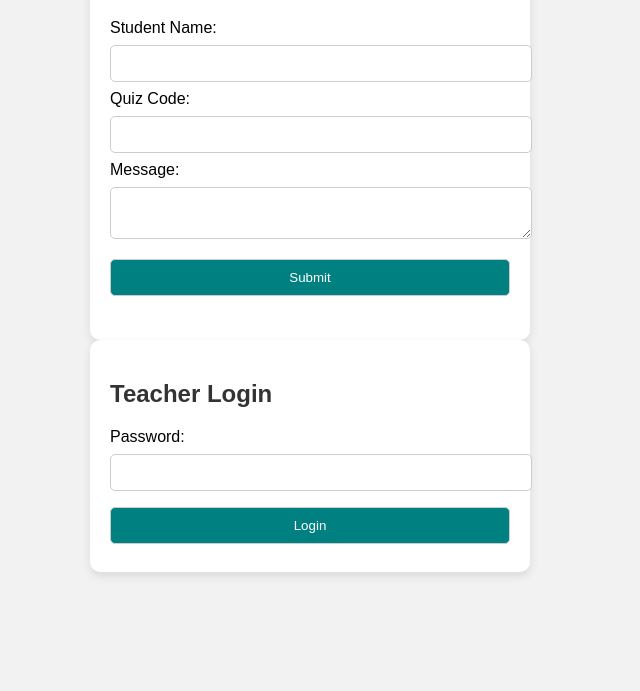
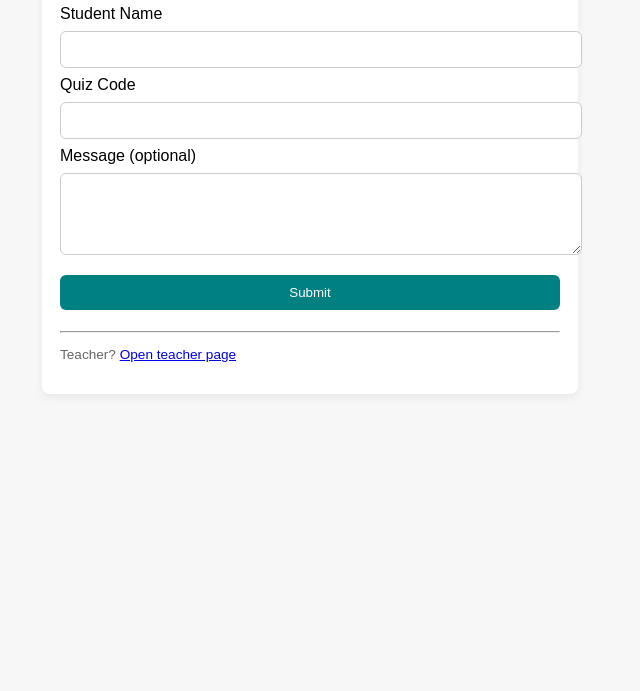
Before and after one commit to MuhammadHammadWaheed/studentsquiz, a plain HTML site: page index.html in a window 1280 px wide. Shown: the part 109-800 px from the top of the page, without its empty margins (330-970 px from the left). Drawn offline with Linux system fonts and the light colour scheme.

Commit message:
Update index.html

```diff
--- a/index.html
+++ b/index.html
@@ -1,101 +1,55 @@
 <!DOCTYPE html>
-<html lang="en">
+<html>
   <head>
-  <meta charset="UTF-8">
-  <title>Quiz Code Submission</title>
+    <base target="_top">
+    <meta charset="utf-8">
+    <title>Quiz Submission</title>
     <style>
-    body { font-family: Arial, sans-serif; margin: 40px; background: #f2f2f2; }
-    h2 { color: #333; }
-    .container { background: white; padding: 20px; border-radius: 10px; max-width: 400px; margin: auto; box-shadow: 0 4px 10px rgba(0,0,0,0.1);}
-    input, textarea, button { width: 100%; padding: 10px; margin: 8px 0; border: 1px solid #ccc; border-radius: 5px; }
-    button { background: teal; color: white; cursor: pointer; }
-    button:hover { background: darkcyan; }
-    .hidden { display: none; }
+      body{font-family:Arial; padding:20px; background:#f7f7f7}
+      .card{max-width:500px;margin:auto;background:#fff;padding:18px;border-radius:8px;box-shadow:0 4px 10px rgba(0,0,0,0.06)}
+      input, textarea, button{width:100%;padding:10px;margin:8px 0;border:1px solid #ccc;border-radius:6px}
+      button{background:teal;color:#fff;border:none;cursor:pointer}
+      .muted{font-size:0.85rem;color:#666}
     </style>
   </head>
   <body>
-
-<div class="container" id="studentForm">
+    <div class="card">
       <h2>Quiz Submission</h2>
-  <label>Student Name:</label>
-  <input type="text" id="name" required>
-
-  <label>Quiz Code:</label>
-  <input type="text" id="code" required>
-
-  <label>Message:</label>
-  <textarea id="msg"></textarea>
-
-  <button onclick="submitQuiz()">Submit</button>
-  <p id="confirmation" style="color:green;"></p>
-</div>
-
-<div class="container hidden" id="teacherLogin">
-  <h2>Teacher Login</h2>
-  <label>Password:</label>
-  <input type="password" id="password">
-  <button onclick="checkPassword()">Login</button>
-</div>
-
-<div class="container hidden" id="teacherPage">
-  <h2>Student Submissions</h2>
-  <div id="submissions"></div>
-  <button onclick="logout()">Logout</button>
+      <label>Student Name</label>
+      <input id="name" type="text">
+      <label>Quiz Code</label>
+      <input id="code" type="text">
+      <label>Message (optional)</label>
+      <textarea id="msg" rows="4"></textarea>
+      <button onclick="submitForm()">Submit</button>
+      <p id="status" class="muted"></p>
+      <hr>
+      <p class="muted">Teacher? <a href="?page=teacher" target="_blank">Open teacher page</a></p>
     </div>
 
     <script>
-  const PASSWORD = "secret123"; // change password here
+      function submitForm(){
+        const name = document.getElementById('name').value.trim();
+        const code = document.getElementById('code').value.trim();
+        const msg = document.getElementById('msg').value.trim();
+        const statusEl = document.getElementById('status');
 
-  function submitQuiz() {
-    let name = document.getElementById("name").value;
-    let code = document.getElementById("code").value;
-    let msg = document.getElementById("msg").value;
-
-    if(name === "" || code === "") {
-      alert("Name and Code are required!");
+        if(!name || !code){
+          alert('Name and Code required');
           return;
         }
-
-    let submissions = JSON.parse(localStorage.getItem("quizSubmissions")) || [];
-    submissions.push({name, code, msg, time: new Date().toLocaleString()});
-    localStorage.setItem("quizSubmissions", JSON.stringify(submissions));
-
-    document.getElementById("confirmation").innerText = "✅ Submitted successfully!";
-    document.getElementById("name").value = "";
-    document.getElementById("code").value = "";
-    document.getElementById("msg").value = "";
+        statusEl.textContent = 'Submitting...';
+        google.script.run.withSuccessHandler(function(res){
+          if(res.status === 'OK'){
+            statusEl.textContent = 'Submitted — thanks!';
+            document.getElementById('name').value = '';
+            document.getElementById('code').value = '';
+            document.getElementById('msg').value = '';
+          } else {
+            statusEl.textContent = 'Error: ' + (res.message || 'unknown');
           }
-
-  function checkPassword() {
-    let pass = document.getElementById("password").value;
-    if(pass === PASSWORD) {
-      document.getElementById("teacherLogin").classList.add("hidden");
-      document.getElementById("teacherPage").classList.remove("hidden");
-      showSubmissions();
-    } else {
-      alert("Wrong password!");
-    }
-  }
-
-  function showSubmissions() {
-    let submissions = JSON.parse(localStorage.getItem("quizSubmissions")) || [];
-    let html = "";
-    submissions.forEach((s, i) => {
-      html += `<p><b>${i+1}. ${s.name}</b> (Code: ${s.code})<br>Message: ${s.msg}<br><small>${s.time}</small></p><hr>`;
-    });
-    document.getElementById("submissions").innerHTML = html || "No submissions yet.";
-  }
-
-  function logout() {
-    document.getElementById("teacherPage").classList.add("hidden");
-    document.getElementById("teacherLogin").classList.remove("hidden");
-  }
-
-  // show teacher login option
-  window.onload = function() {
-    document.getElementById("teacherLogin").classList.remove("hidden");
+        }).submitData({name:name, code:code, msg:msg});
       }
     </script>
-
   </body>
 </html>
```
Lines whose indentation alone changed are shown as unchanged.
